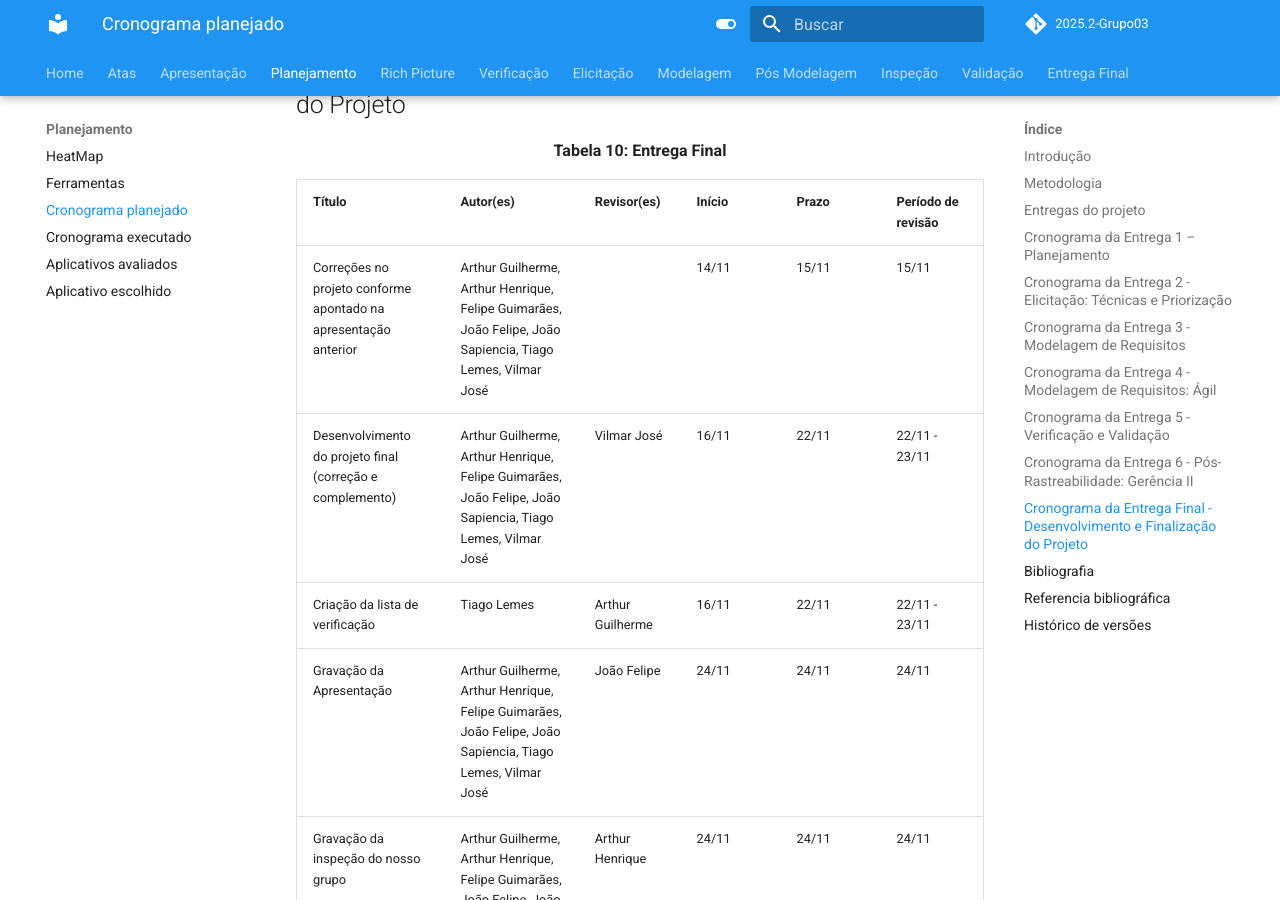
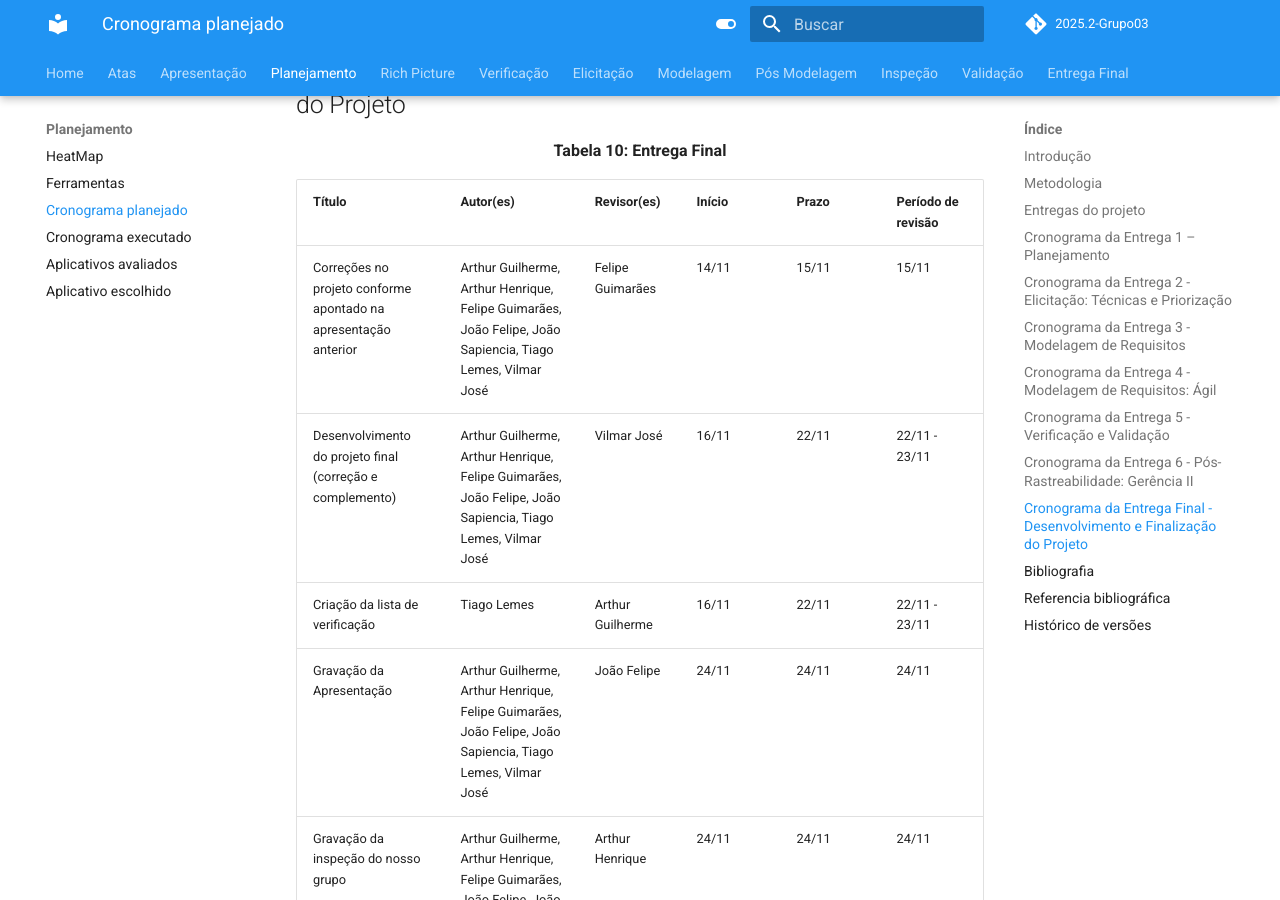
Before and after one commit to Requisitos-de-Software/2025.2-Grupo03, an MkDocs documentation site: the page built from docs/Planejamento/cronograma_planejado.md, in a window 1280 px wide and 900 px high, scrolled down 10746 px. Built offline with MkDocs 1.6.1 and Material for MkDocs 9.7.7, drawn with Linux system fonts in a browser that asks for light colours; comment, search, counter and statistics services are not loaded.

Commit message:
Add reviewer to project corrections entry

```diff
--- a/docs/Planejamento/cronograma_planejado.md
+++ b/docs/Planejamento/cronograma_planejado.md
@@ -188,7 +188,7 @@ O cronograma planejado foi baseado nas datas oficiais do [plano de ensino](https
 
 | **Título** | **Autor(es)** | **Revisor(es)** | **Início** | **Prazo** | **Período de revisão** |
 |----------|-------------|-----------|----------|---------|----------------------|
-| Correções no projeto conforme apontado na apresentação anterior | Arthur Guilherme, Arthur Henrique, Felipe Guimarães, João Felipe, João Sapiencia, Tiago Lemes, Vilmar José | | 14/11 | 15/11 | 15/11 |
+| Correções no projeto conforme apontado na apresentação anterior | Arthur Guilherme, Arthur Henrique, Felipe Guimarães, João Felipe, João Sapiencia, Tiago Lemes, Vilmar José | Felipe Guimarães | 14/11 | 15/11 | 15/11 |
 | Desenvolvimento do projeto final (correção e complemento) | Arthur Guilherme, Arthur Henrique, Felipe Guimarães, João Felipe, João Sapiencia, Tiago Lemes, Vilmar José | Vilmar José | 16/11 | 22/11 | 22/11 - 23/11 |
 | Criação da lista de verificação | Tiago Lemes | Arthur Guilherme | 16/11 | 22/11 | 22/11 - 23/11 |
 | Gravação da Apresentação | Arthur Guilherme, Arthur Henrique, Felipe Guimarães, João Felipe, João Sapiencia, Tiago Lemes, Vilmar José | João Felipe | 24/11 | 24/11 | 24/11 |
```
